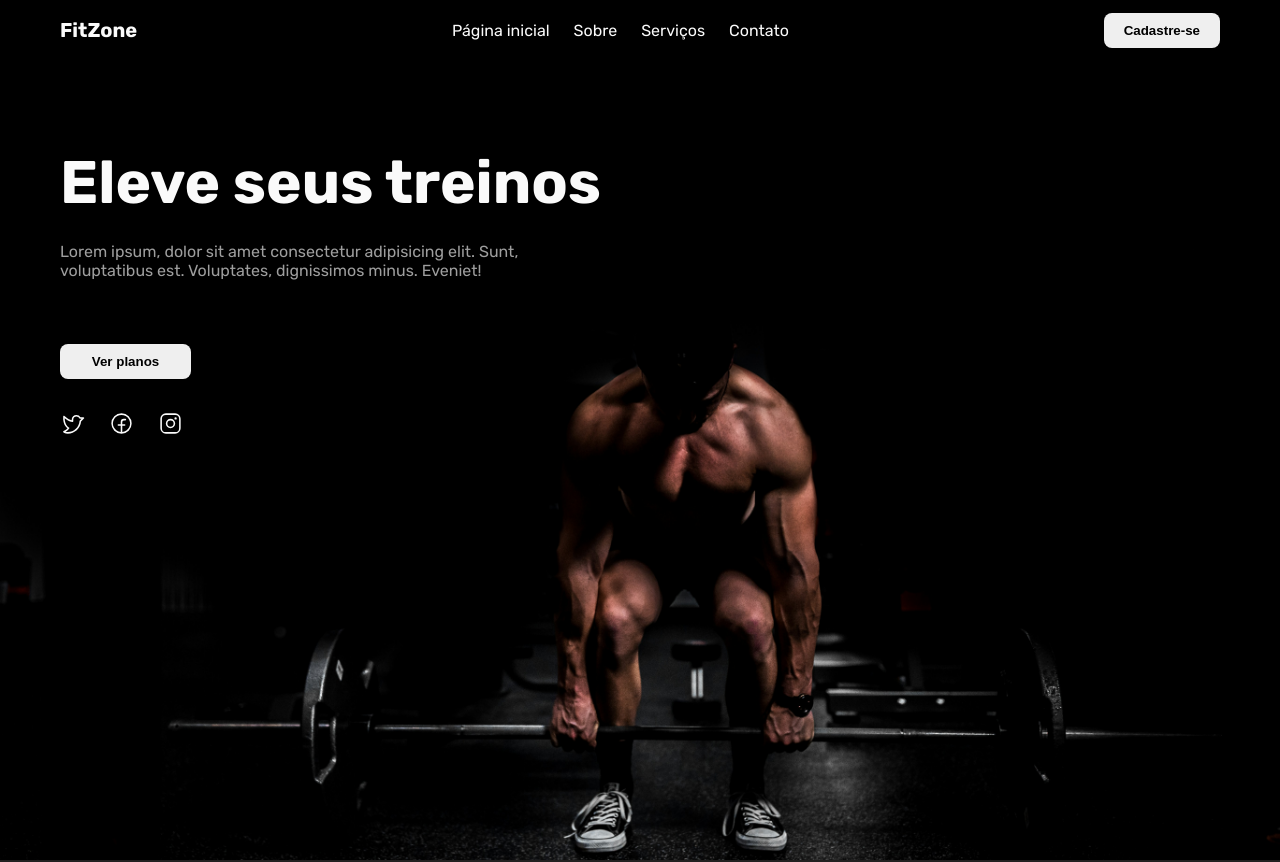
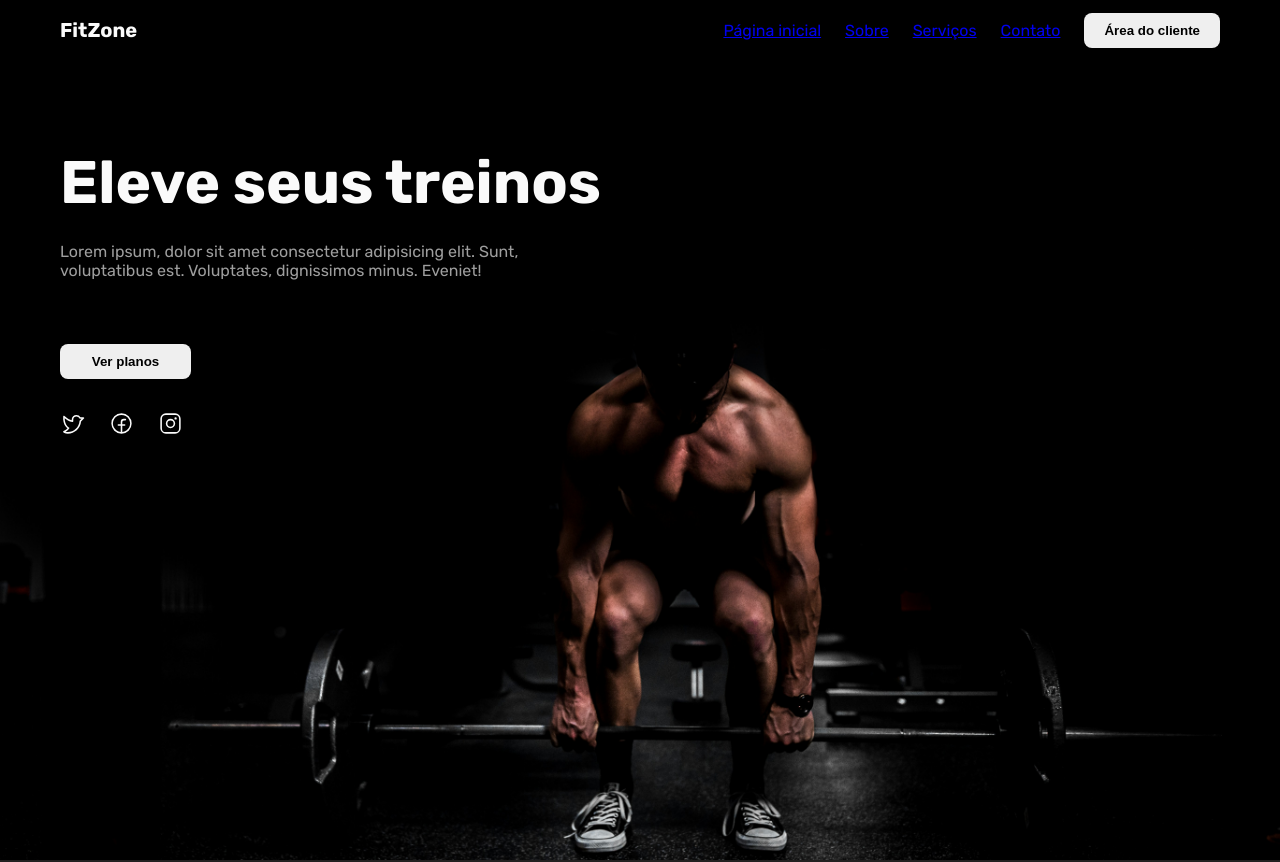
Before and after one commit to nicolasfreitas-dev/fitzone, a React (Vite) app: page / in a window 1280 px wide. Shown: the top 862 px of the page. Built offline with nearby package versions, Linux system fonts and the light colour scheme.

Commit message:
feat: add responsive sidebar menu when use a small device

```diff
--- a/src/components/Header/index.tsx
+++ b/src/components/Header/index.tsx
@@ -1,16 +1,68 @@
-import "./style.scss"
+import { List, X } from "@phosphor-icons/react";
+import { useResize } from "../../hooks/useResize";
+import "./style.scss";
 
 export default function Header() {
+    const { windowSize } = useResize();
+
+    const handleSidebarVisible = () => {
+        const sidebar = document.querySelector(".header__sidebar");
+
+        sidebar?.classList.toggle("header__sidebar--visible");
+    };
+
     return (
         <header className="header">
             <span className="header__logo">FitZone</span>
-            <nav className="header__navbar">
-                <li className="header__navbar-item">Página inicial</li>
-                <li className="header__navbar-item">Sobre</li>
-                <li className="header__navbar-item">Serviços</li>
-                <li className="header__navbar-item">Contato</li>
-            </nav>
-            <button className="header__btn">Cadastre-se</button>
+            {windowSize >= 768 ? (
+                <nav className="header__navbar">
+                    <li className="header__navbar-item">
+                        <a href="#">Página inicial</a>
+                    </li>
+                    <li className="header__navbar-item">
+                        <a href="#">Sobre</a>
+                    </li>
+                    <li className="header__navbar-item">
+                        <a href="#">Serviços</a>
+                    </li>
+                    <li className="header__navbar-item">
+                        <a href="#">Contato</a>
+                    </li>
+                    <button className="header__btn">Área do cliente</button>
+                </nav>
+            ) : (
+                <>
+                    <List
+                        className="header__menu-toggle"
+                        size={25}
+                        onClick={() => handleSidebarVisible()}
+                    />
+                    <aside className="header__sidebar">
+                        <X
+                            className="header__menu-close"
+                            size={25}
+                            onClick={() => handleSidebarVisible()}
+                        />
+                        <nav className="header__menu">
+                            <li className="header__menu-item">
+                                <a href="#">Página inicial</a>
+                            </li>
+                            <li className="header__menu-item">
+                                <a href="#">Sobre</a>
+                            </li>
+                            <li className="header__menu-item">
+                                <a href="#">Serviços</a>
+                            </li>
+                            <li className="header__menu-item">
+                                <a href="#">Contato</a>
+                            </li>
+                            <button className="header__btn">
+                                Área do cliente
+                            </button>
+                        </nav>
+                    </aside>
+                </>
+            )}
         </header>
     );
-};
+}
--- a/src/components/Header/style.scss
+++ b/src/components/Header/style.scss
@@ -47,4 +47,61 @@
 
         cursor: pointer;
     }
+
+    .header__menu-toggle {
+        cursor: pointer;
+
+        color: var(--secondary-white);
+
+    }
+
+    .header__sidebar {
+        display: none;
+
+        max-width: 28rem;
+        width: 100%;
+        height: 100%;
+
+        position: fixed;
+        top: 0;
+        right: 0;
+
+        padding: 1rem 2rem;
+
+        background-color: var(--secondary-black);
+
+    }
+
+    .header__menu {
+        display: grid;
+        grid-template-rows: auto;
+        row-gap: 2rem;
+
+    }
+
+    .header__menu-item a {
+        text-decoration: none;
+
+        color: var(--secondary-white);
+
+        cursor: pointer;
+
+    }
+
+    .header__menu-close {
+        position: relative;
+        top: 0;
+        left: calc(100% - 15px);
+        z-index: 1;
+
+        cursor: pointer;
+
+    }
+
+
+    .header__sidebar--visible {
+        display: block;
+
+    }
+
 }
```
